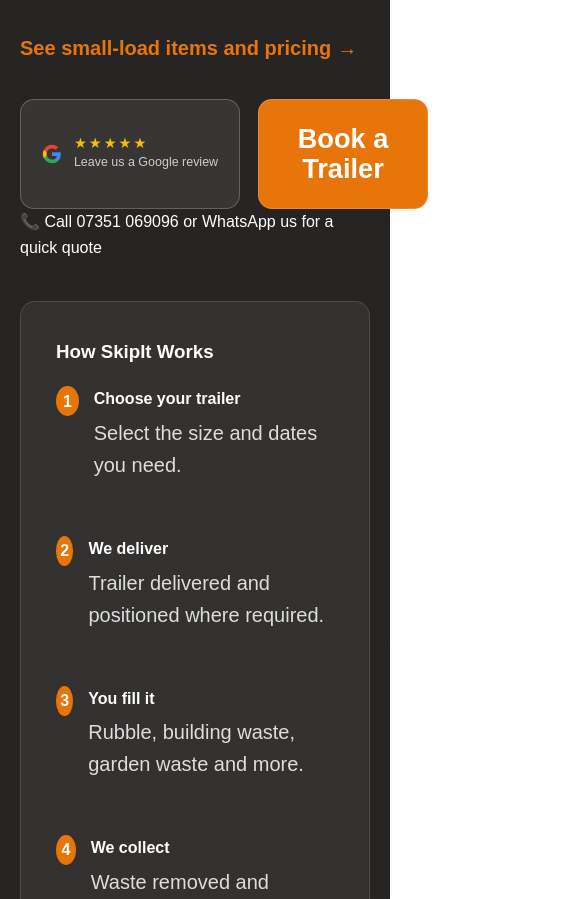
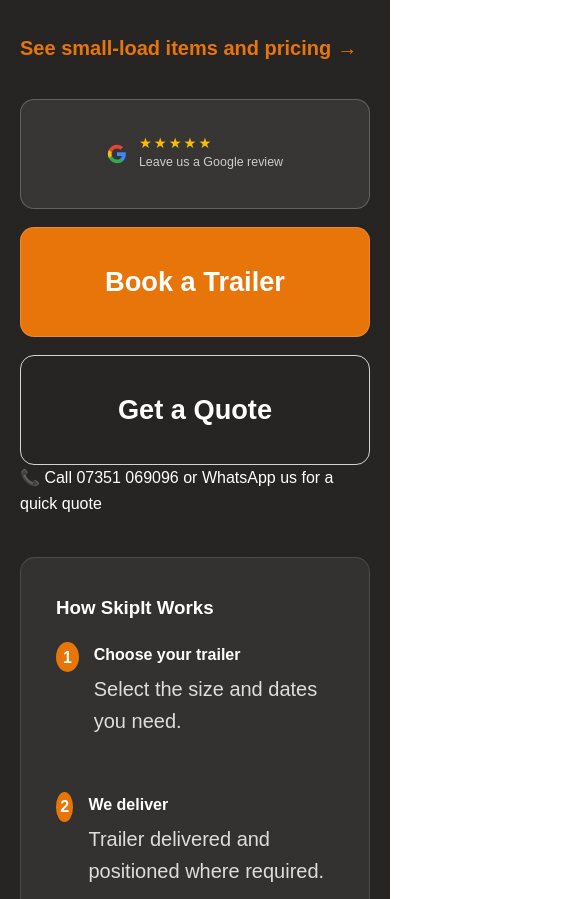
Before and after one commit to m0j0r1s1n/skipit, a plain HTML site: page index.html in a window 390 px wide. Shown: the part 879-1778 px from the top of the page, 585 px wide, since content can reach past the window. Drawn offline with Linux system fonts and the light colour scheme.

Commit message:
fix booking box size stacking on mobiles

```diff
--- a/assets/css/style.css
+++ b/assets/css/style.css
@@ -1033,7 +1033,9 @@
 
 .hero-buttons {
 
-    flex-direction:column;
+  grid-template-columns:1fr;
+  width:100%;
+  max-width:100%;
 
 }
 
```
